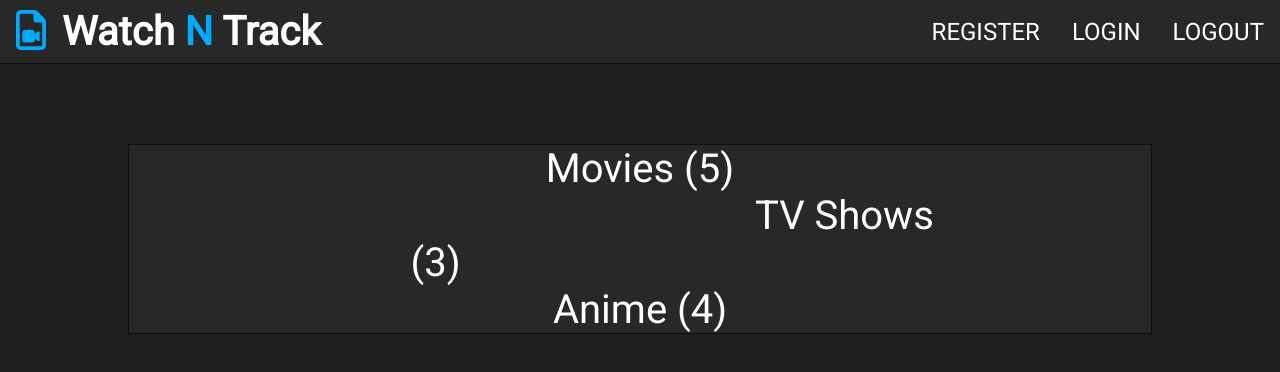
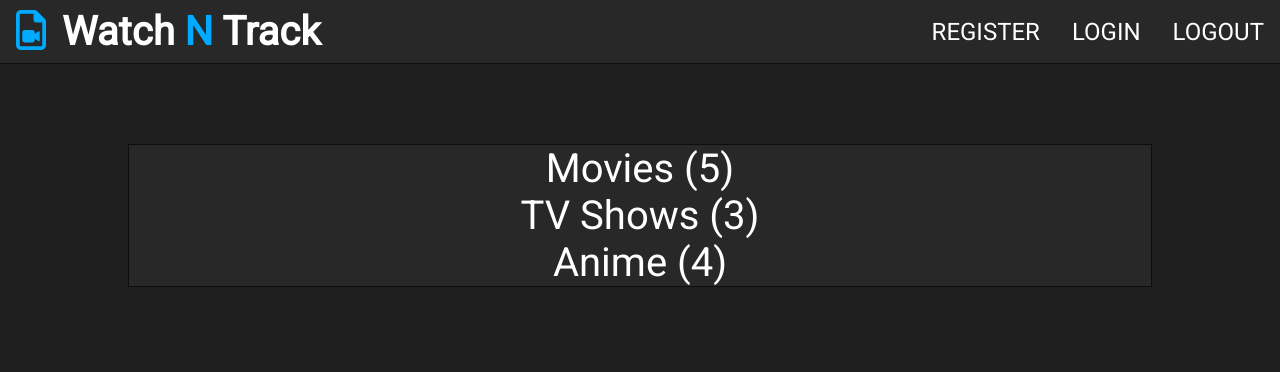
Before and after one commit to cburnjohnson/watch-n-track, a React (Create React App) app in the folder client/: page / in a window 1280 px wide. Shown: the top 372 px of the page. Built offline with nearby package versions, Linux system fonts and the light colour scheme.

Commit message:
fixed trigger title bug

```diff
--- a/client/src/components/layout/Navbar.js
+++ b/client/src/components/layout/Navbar.js
@@ -10,7 +10,7 @@ const Navbar = () => {
     return (
         <nav>
             <h1>
-                <i class='far fa-file-video'></i>
+                <i className='far fa-file-video'></i>
                 Watch <span>N</span> Track
             </h1>
 
--- a/client/src/style.css
+++ b/client/src/style.css
@@ -29,7 +29,7 @@ body i {
 }
 
 .Collapsible__trigger {
-    padding: 0 40%;
+    display: block;
     cursor: pointer;
     color: #fff;
 }
```
